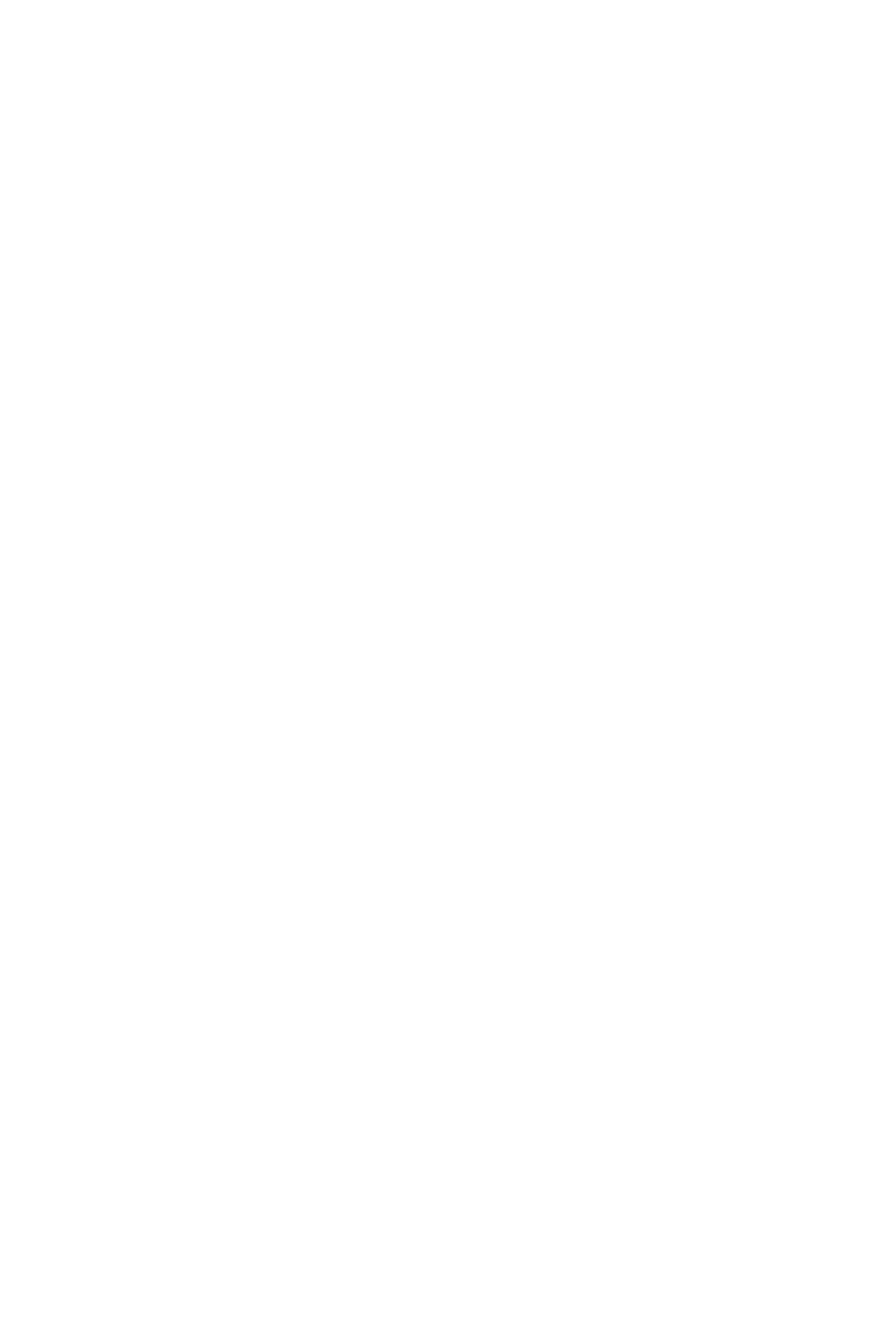
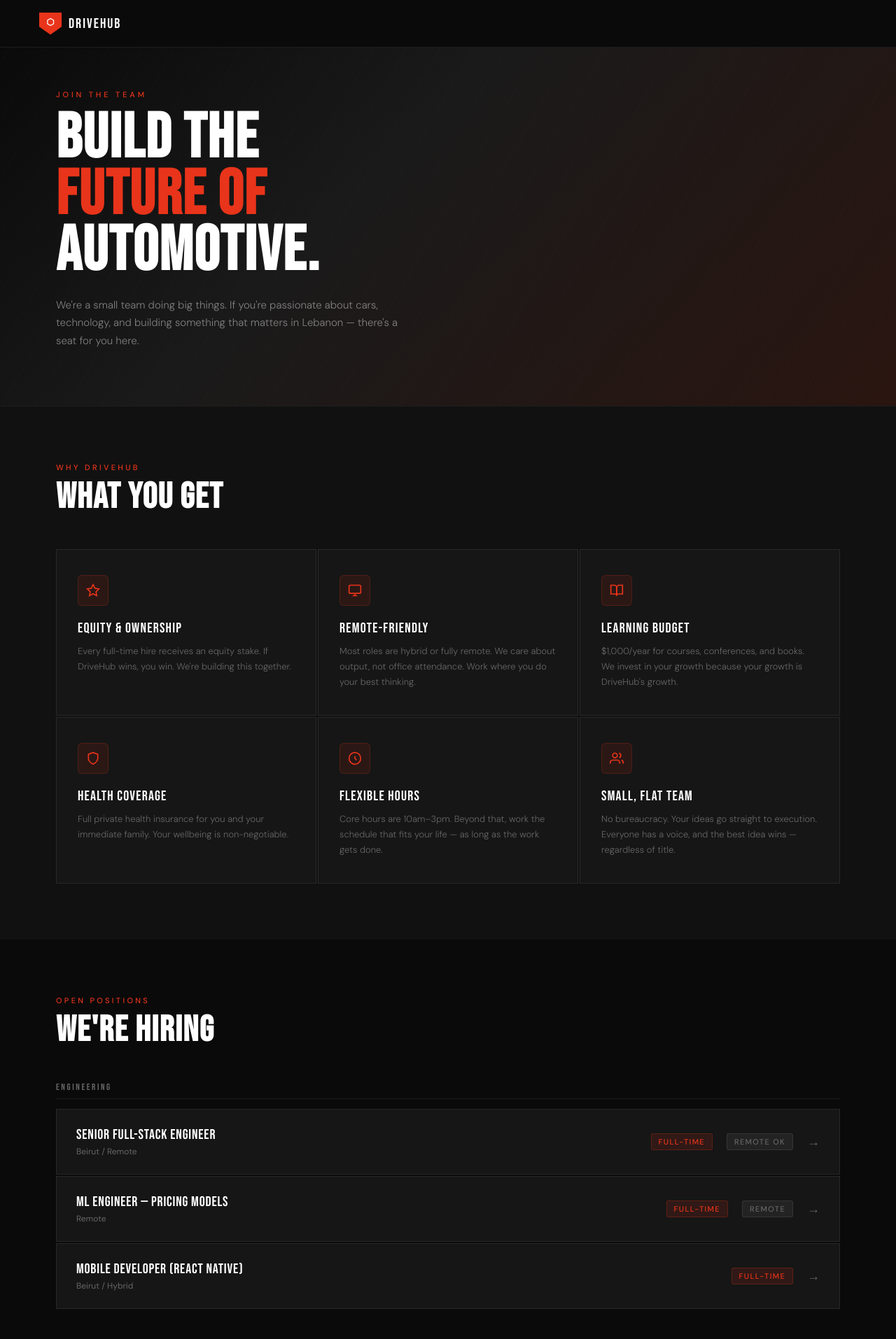
Before and after one commit to kevinhachem05/Drivehub-MarketPlace, a PHP site: page /Careers.html in a window 1280 px wide. Before the commit the part shown is empty. Shown: the top 1914 px of the page at 70% size. Before the commit the page ends 800 px from the top, so only its background shows below. Run offline with PHP 8.4, Linux system fonts and the light colour scheme.

Commit message:
Some changes

```diff
--- a/Careers.html
+++ b/Careers.html
@@ -0,0 +1,279 @@
+<!DOCTYPE html>
+<html lang="en">
+<head>
+  <meta charset="UTF-8"/>
+  <meta name="viewport" content="width=device-width, initial-scale=1.0"/>
+  <title>Careers — DriveHub</title>
+  <link href="https://fonts.googleapis.com/css2?family=Bebas+Neue&family=DM+Sans:wght@300;400;500&display=swap" rel="stylesheet"/>
+  <style>
+    *, *::before, *::after { box-sizing: border-box; margin: 0; padding: 0; }
+    :root {
+      --black:    #0a0a0a;
+      --off-black:#111111;
+      --panel:    #161616;
+      --card:     #1a1a1a;
+      --border:   rgba(255,255,255,0.08);
+      --border-hover: rgba(255,255,255,0.18);
+      --muted:    #666;
+      --text:     #e8e8e8;
+      --white:    #ffffff;
+      --red:      #e8341a;
+      --red-dark: #c0290e;
+      --input-bg: #1c1c1c;
+    }
+    html { scroll-behavior: smooth; }
+    body { background: var(--black); color: var(--text); font-family: 'DM Sans', sans-serif; overflow-x: hidden; }
+    ::-webkit-scrollbar { width: 6px; }
+    ::-webkit-scrollbar-track { background: var(--off-black); }
+    ::-webkit-scrollbar-thumb { background: #333; border-radius: 3px; }
+    ::-webkit-scrollbar-thumb:hover { background: var(--red); }
+
+    .btn-red { display: inline-block; padding: 9px 22px; background: var(--red); border: none; border-radius: 5px; color: #fff; font-family: 'Bebas Neue', sans-serif; font-size: 15px; letter-spacing: 0.1em; cursor: pointer; text-decoration: none; transition: background 0.2s; }
+    .btn-red:hover { background: var(--red-dark); }
+    /* LOGO BAR */
+    .logo-bar { display: flex; align-items: center; padding: 0 56px; height: 68px; background: rgba(10,10,10,0.95); border-bottom: 1px solid var(--border); }
+    .nav-logo { display: flex; align-items: center; gap: 10px; text-decoration: none; }
+    .logo-mark { width: 32px; height: 32px; background: var(--red); clip-path: polygon(0 0, 100% 0, 100% 65%, 50% 100%, 0 65%); display: flex; align-items: center; justify-content: center; }
+    .logo-mark span { font-size: 13px; color:#fff; font-weight:700; margin-bottom:5px; }
+    .logo-name { font-family: 'Bebas Neue', sans-serif; font-size: 20px; letter-spacing: 0.1em; color: var(--white); }
+    .nav-logo { display: flex; align-items: center; gap: 10px; text-decoration: none; }
+    .logo-mark { width: 32px; height: 32px; background: var(--red); clip-path: polygon(0 0, 100% 0, 100% 65%, 50% 100%, 0 65%); display: flex; align-items: center; justify-content: center; }
+    .logo-mark span { font-size: 13px; color:#fff; font-weight:700; margin-bottom:5px; }
+    .logo-name { font-family: 'Bebas Neue', sans-serif; font-size: 20px; letter-spacing: 0.1em; color: var(--white); }
+
+    .page-hero { padding: 60px 80px 80px; position: relative; overflow: hidden; border-bottom: 1px solid var(--border); }
+    .page-hero::before { content:''; position:absolute; inset:0; background: linear-gradient(135deg, #0a0a0a 0%, #1a1a1a 40%, #2a1510 100%); }
+    .page-hero::after { content:''; position:absolute; inset:0; background-image: repeating-linear-gradient(-60deg, transparent, transparent 40px, rgba(255,255,255,0.012) 40px, rgba(255,255,255,0.012) 41px); }
+    .page-hero-content { position: relative; z-index: 2; animation: slideUp 0.9s cubic-bezier(.22,1,.36,1) 0.1s both; }
+    @keyframes slideUp { from { opacity:0; transform:translateY(40px); } to { opacity:1; transform:translateY(0); } }
+    .page-eyebrow { font-size: 11px; font-weight: 500; letter-spacing: 0.35em; text-transform: uppercase; color: var(--red); margin-bottom: 16px; }
+    .page-title { font-family: 'Bebas Neue', sans-serif; font-size: clamp(52px, 7vw, 100px); line-height: 0.9; color: var(--white); letter-spacing: 0.02em; }
+    .page-title span { color: var(--red); }
+    .page-desc { margin-top: 24px; font-size: 15px; font-weight: 300; color: rgba(255,255,255,0.45); max-width: 520px; line-height: 1.7; }
+
+    section { padding: 80px; }
+    .section-eyebrow { font-size: 11px; font-weight: 500; letter-spacing: 0.3em; text-transform: uppercase; color: var(--red); margin-bottom: 10px; }
+    .section-title { font-family: 'Bebas Neue', sans-serif; font-size: clamp(32px, 4vw, 52px); color: var(--white); letter-spacing: 0.03em; line-height: 1; }
+
+    /* PERKS */
+    #perks { background: var(--off-black); }
+    .perks-grid { display: grid; grid-template-columns: repeat(3, 1fr); gap: 2px; margin-top: 48px; }
+    .perk-card { background: var(--panel); border: 1px solid var(--border); padding: 36px 30px; transition: border-color 0.25s, background 0.25s; }
+    .perk-card:hover { border-color: rgba(232,52,26,0.3); background: #181818; }
+    .perk-icon { width: 44px; height: 44px; background: rgba(232,52,26,0.1); border: 1px solid rgba(232,52,26,0.2); border-radius: 6px; display: flex; align-items: center; justify-content: center; margin-bottom: 20px; color: var(--red); }
+    .perk-title { font-family: 'Bebas Neue', sans-serif; font-size: 20px; letter-spacing: 0.06em; color: var(--white); margin-bottom: 10px; }
+    .perk-desc { font-size: 13px; font-weight: 300; color: var(--muted); line-height: 1.7; }
+
+    /* JOB LISTINGS */
+    #openings { background: var(--black); }
+    .dept-label { font-family: 'Bebas Neue', sans-serif; font-size: 13px; letter-spacing: 0.2em; color: var(--muted); text-transform: uppercase; margin: 40px 0 12px; padding-bottom: 8px; border-bottom: 1px solid var(--border); }
+    .dept-label:first-of-type { margin-top: 0; }
+    .job-list { display: flex; flex-direction: column; gap: 2px; }
+    .job-row { display: flex; align-items: center; justify-content: space-between; background: var(--panel); border: 1px solid var(--border); padding: 24px 28px; cursor: pointer; transition: border-color 0.25s, background 0.25s; }
+    .job-row:hover { border-color: rgba(232,52,26,0.3); background: #181818; }
+    .job-title { font-family: 'Bebas Neue', sans-serif; font-size: 20px; letter-spacing: 0.04em; color: var(--white); }
+    .job-meta { display: flex; align-items: center; gap: 20px; }
+    .job-tag { font-size: 11px; font-weight: 500; letter-spacing: 0.12em; text-transform: uppercase; padding: 4px 10px; border-radius: 3px; }
+    .tag-full { background: rgba(232,52,26,0.12); color: var(--red); border: 1px solid rgba(232,52,26,0.25); }
+    .tag-part { background: rgba(42,157,92,0.12); color: #2a9d5c; border: 1px solid rgba(42,157,92,0.25); }
+    .tag-remote { background: rgba(255,255,255,0.06); color: var(--muted); border: 1px solid var(--border); }
+    .job-location { font-size: 12px; color: var(--muted); }
+    .job-arrow { font-size: 18px; color: var(--muted); transition: color 0.2s, transform 0.2s; }
+    .job-row:hover .job-arrow { color: var(--red); transform: translateX(4px); }
+
+    /* NO ROLE CTA */
+    .no-role { background: var(--panel); border: 1px dashed rgba(255,255,255,0.1); padding: 48px; text-align: center; margin-top: 32px; }
+    .no-role p { font-size: 14px; font-weight: 300; color: var(--muted); line-height: 1.7; margin-top: 12px; margin-bottom: 24px; }
+
+    footer { background: var(--panel); border-top: 1px solid var(--border); padding: 56px 80px 32px; }
+    .footer-top { display: grid; grid-template-columns: 1.5fr 1fr 1fr 1fr; gap: 60px; margin-bottom: 48px; }
+    .footer-brand p { font-size: 13px; font-weight: 300; color: var(--muted); line-height: 1.7; margin-top: 14px; max-width: 240px; }
+    .footer-col-title { font-family: 'Bebas Neue', sans-serif; font-size: 14px; letter-spacing: 0.15em; color: var(--white); margin-bottom: 16px; }
+    .footer-links { list-style: none; display: flex; flex-direction: column; gap: 10px; }
+    .footer-links a { font-size: 13px; font-weight: 300; color: var(--muted); text-decoration: none; transition: color 0.2s; }
+    .footer-links a:hover { color: var(--red); }
+    .footer-bottom { display: flex; align-items: center; justify-content: space-between; padding-top: 24px; border-top: 1px solid var(--border); }
+    .footer-copy { font-size: 12px; color: #333; }
+    .footer-copy span { color: var(--red); }
+    .footer-legal { display: flex; gap: 20px; }
+    .footer-legal a { font-size: 12px; color: #333; text-decoration: none; transition: color 0.2s; }
+    .footer-legal a:hover { color: var(--muted); }
+  </style>
+</head>
+<body>
+
+<div class="logo-bar">
+  <a class="nav-logo" href="home.php">
+    <div class="logo-mark"><span>⬡</span></div>
+    <span class="logo-name">DriveHub</span>
+  </a>
+</div>
+
+<div class="page-hero">
+  <div class="page-hero-content">
+    <p class="page-eyebrow">Join the Team</p>
+    <h1 class="page-title">BUILD THE<br><span>FUTURE OF</span><br>AUTOMOTIVE.</h1>
+    <p class="page-desc">We're a small team doing big things. If you're passionate about cars, technology, and building something that matters in Lebanon — there's a seat for you here.</p>
+  </div>
+</div>
+
+<!-- PERKS -->
+<section id="perks">
+  <p class="section-eyebrow">Why DriveHub</p>
+  <h2 class="section-title">WHAT YOU GET</h2>
+  <div class="perks-grid">
+    <div class="perk-card">
+      <div class="perk-icon"><svg width="20" height="20" fill="none" stroke="currentColor" stroke-width="2" viewBox="0 0 24 24"><path d="M12 2l3.09 6.26L22 9.27l-5 4.87L18.18 21 12 17.77 5.82 21 7 14.14 2 9.27l6.91-1.01L12 2z"/></svg></div>
+      <div class="perk-title">Equity & Ownership</div>
+      <div class="perk-desc">Every full-time hire receives an equity stake. If DriveHub wins, you win. We're building this together.</div>
+    </div>
+    <div class="perk-card">
+      <div class="perk-icon"><svg width="20" height="20" fill="none" stroke="currentColor" stroke-width="2" viewBox="0 0 24 24"><rect x="2" y="3" width="20" height="14" rx="2"/><path d="M8 21h8m-4-4v4"/></svg></div>
+      <div class="perk-title">Remote-Friendly</div>
+      <div class="perk-desc">Most roles are hybrid or fully remote. We care about output, not office attendance. Work where you do your best thinking.</div>
+    </div>
+    <div class="perk-card">
+      <div class="perk-icon"><svg width="20" height="20" fill="none" stroke="currentColor" stroke-width="2" viewBox="0 0 24 24"><path d="M2 3h6a4 4 0 0 1 4 4v14a3 3 0 0 0-3-3H2z"/><path d="M22 3h-6a4 4 0 0 0-4 4v14a3 3 0 0 1 3-3h7z"/></svg></div>
+      <div class="perk-title">Learning Budget</div>
+      <div class="perk-desc">$1,000/year for courses, conferences, and books. We invest in your growth because your growth is DriveHub's growth.</div>
+    </div>
+    <div class="perk-card">
+      <div class="perk-icon"><svg width="20" height="20" fill="none" stroke="currentColor" stroke-width="2" viewBox="0 0 24 24"><path d="M12 22s8-4 8-10V5l-8-3-8 3v7c0 6 8 10 8 10z"/></svg></div>
+      <div class="perk-title">Health Coverage</div>
+      <div class="perk-desc">Full private health insurance for you and your immediate family. Your wellbeing is non-negotiable.</div>
+    </div>
+    <div class="perk-card">
+      <div class="perk-icon"><svg width="20" height="20" fill="none" stroke="currentColor" stroke-width="2" viewBox="0 0 24 24"><circle cx="12" cy="12" r="10"/><path d="M12 8v4l3 3"/></svg></div>
+      <div class="perk-title">Flexible Hours</div>
+      <div class="perk-desc">Core hours are 10am–3pm. Beyond that, work the schedule that fits your life — as long as the work gets done.</div>
+    </div>
+    <div class="perk-card">
+      <div class="perk-icon"><svg width="20" height="20" fill="none" stroke="currentColor" stroke-width="2" viewBox="0 0 24 24"><path d="M17 21v-2a4 4 0 0 0-4-4H5a4 4 0 0 0-4 4v2"/><circle cx="9" cy="7" r="4"/><path d="M23 21v-2a4 4 0 0 0-3-3.87M16 3.13a4 4 0 0 1 0 7.75"/></svg></div>
+      <div class="perk-title">Small, Flat Team</div>
+      <div class="perk-desc">No bureaucracy. Your ideas go straight to execution. Everyone has a voice, and the best idea wins — regardless of title.</div>
+    </div>
+  </div>
+</section>
+
+<!-- JOB OPENINGS -->
+<section id="openings">
+  <p class="section-eyebrow">Open Positions</p>
+  <h2 class="section-title">WE'RE HIRING</h2>
+
+  <div class="job-list" style="margin-top:48px;">
+    <div class="dept-label">Engineering</div>
+    <div class="job-row">
+      <div>
+        <div class="job-title">Senior Full-Stack Engineer</div>
+        <div class="job-location" style="margin-top:4px;">Beirut / Remote</div>
+      </div>
+      <div class="job-meta">
+        <span class="job-tag tag-full">Full-Time</span>
+        <span class="job-tag tag-remote">Remote OK</span>
+        <span class="job-arrow">→</span>
+      </div>
+    </div>
+    <div class="job-row">
+      <div>
+        <div class="job-title">ML Engineer — Pricing Models</div>
+        <div class="job-location" style="margin-top:4px;">Remote</div>
+      </div>
+      <div class="job-meta">
+        <span class="job-tag tag-full">Full-Time</span>
+        <span class="job-tag tag-remote">Remote</span>
+        <span class="job-arrow">→</span>
+      </div>
+    </div>
+    <div class="job-row">
+      <div>
+        <div class="job-title">Mobile Developer (React Native)</div>
+        <div class="job-location" style="margin-top:4px;">Beirut / Hybrid</div>
+      </div>
+      <div class="job-meta">
+        <span class="job-tag tag-full">Full-Time</span>
+        <span class="job-arrow">→</span>
+      </div>
+    </div>
+
+    <div class="dept-label">Product & Design</div>
+    <div class="job-row">
+      <div>
+        <div class="job-title">Product Designer (UI/UX)</div>
+        <div class="job-location" style="margin-top:4px;">Beirut / Remote</div>
+      </div>
+      <div class="job-meta">
+        <span class="job-tag tag-full">Full-Time</span>
+        <span class="job-tag tag-remote">Remote OK</span>
+        <span class="job-arrow">→</span>
+      </div>
+    </div>
+    <div class="job-row">
+      <div>
+        <div class="job-title">Product Manager</div>
+        <div class="job-location" style="margin-top:4px;">Beirut</div>
+      </div>
+      <div class="job-meta">
+        <span class="job-tag tag-full">Full-Time</span>
+        <span class="job-arrow">→</span>
+      </div>
+    </div>
+
+    <div class="dept-label">Operations & Sales</div>
+    <div class="job-row">
+      <div>
+        <div class="job-title">Vehicle Inspector — South Lebanon</div>
+        <div class="job-location" style="margin-top:4px;">Sidon / Tyre</div>
+      </div>
+      <div class="job-meta">
+        <span class="job-tag tag-full">Full-Time</span>
+        <span class="job-arrow">→</span>
+      </div>
+    </div>
+    <div class="job-row">
+      <div>
+        <div class="job-title">Account Executive</div>
+        <div class="job-location" style="margin-top:4px;">Beirut</div>
+      </div>
+      <div class="job-meta">
+        <span class="job-tag tag-full">Full-Time</span>
+        <span class="job-arrow">→</span>
+      </div>
+    </div>
+    <div class="job-row">
+      <div>
+        <div class="job-title">Customer Support Specialist</div>
+        <div class="job-location" style="margin-top:4px;">Remote</div>
+      </div>
+      <div class="job-meta">
+        <span class="job-tag tag-part">Part-Time</span>
+        <span class="job-tag tag-remote">Remote</span>
+        <span class="job-arrow">→</span>
+      </div>
+    </div>
+
+    <div class="no-role">
+      <p class="section-eyebrow">Don't See Your Role?</p>
+      <p>We're always interested in exceptional people. Send us your CV and tell us how you'd make DriveHub better.</p>
+      <a href="support.html#contact" class="btn-outline">SEND OPEN APPLICATION →</a>
+    </div>
+  </div>
+</section>
+
+<footer>
+  <div class="footer-top">
+    <div class="footer-brand">
+      <div class="nav-logo"><div class="logo-mark"><span>⬡</span></div><span class="logo-name">DriveHub</span></div>
+      <p>Lebanon's premier automotive marketplace. Connecting buyers and sellers with verified listings since 2020.</p>
+    </div>
+    <div><div class="footer-col-title">Browse</div><ul class="footer-links"><li><a href="#">4X4 / SUV</a></li><li><a href="#">2 Doors</a></li><li><a href="#">Sedan</a></li><li><a href="#">Bus & Van</a></li><li><a href="#">Motorcycles</a></li><li><a href="#">Electric</a></li></ul></div>
+    <div><div class="footer-col-title">Company</div><ul class="footer-links"><li><a href="about.html">About Us</a></li><li><a href="#">How It Works</a></li><li><a href="#">List Your Car</a></li><li><a href="careers.html">Careers</a></li><li><a href="press.html">Press</a></li></ul></div>
+    <div><div class="footer-col-title">Support</div><ul class="footer-links"><li><a href="support.html#help">Help Center</a></li><li><a href="support.html#contact">Contact Us</a></li><li><a href="support.html#buyer">Buyer Guide</a></li><li><a href="support.html#seller">Seller Guide</a></li><li><a href="support.html#report">Report an Issue</a></li></ul></div>
+  </div>
+  <div class="footer-bottom">
+    <div class="footer-copy">© 2026 <span>DriveHub</span>. All rights reserved.</div>
+    <div class="footer-legal"><a href="#">Privacy Policy</a><a href="#">Terms of Service</a><a href="#">Cookie Policy</a></div>
+  </div>
+</footer>
+
+</body>
+</html>
--- a/home.php
+++ b/home.php
@@ -649,8 +649,8 @@ ob_end_flush();
       <p>Lebanon's premier automotive marketplace. Connecting buyers and sellers with verified listings since 2020.</p>
     </div>
     <div><div class="footer-col-title">Browse</div><ul class="footer-links"><li><a href="#">4X4 / SUV</a></li><li><a href="#">2 Doors</a></li><li><a href="#">Sedan</a></li><li><a href="#">Bus & Van</a></li><li><a href="#">Motorcycles</a></li><li><a href="#">Electric</a></li></ul></div>
-    <div><div class="footer-col-title">Company</div><ul class="footer-links"><li><a href="#">About Us</a></li><li><a href="#">How It Works</a></li><li><a href="#">List Your Car</a></li><li><a href="#">Careers</a></li><li><a href="#">Press</a></li></ul></div>
-    <div><div class="footer-col-title">Support</div><ul class="footer-links"><li><a href="#">Help Center</a></li><li><a href="#">Contact Us</a></li><li><a href="#">Buyer Guide</a></li><li><a href="#">Seller Guide</a></li><li><a href="#">Report an Issue</a></li><li><a href="predictor.html">AI Predictor</a></li></ul></div>
+    <div><div class="footer-col-title">Company</div><ul class="footer-links"><li><a href="About.html">About Us</a></li><li><a href="#">How It Works</a></li><li><a href="#">List Your Car</a></li><li><a href="Careers.html">Careers</a></li><li><a href="Press.html">Press</a></li></ul></div>
+    <div><div class="footer-col-title">Support</div><ul class="footer-links"><li><a href="Support.html">Help Center</a></li><li><a href="Support.html">Contact Us</a></li><li><a href="Support.html">Buyer Guide</a></li><li><a href="Support.html">Seller Guide</a></li><li><a href="Support.html">Report an Issue</a></li><li><a href="predictor.html">AI Predictor</a></li></ul></div>
   </div>
   <div class="footer-bottom">
     <div class="footer-copy">© 2026 <span>DriveHub</span>. All rights reserved.</div>
```
Also changed, not shown: 1 other file.
